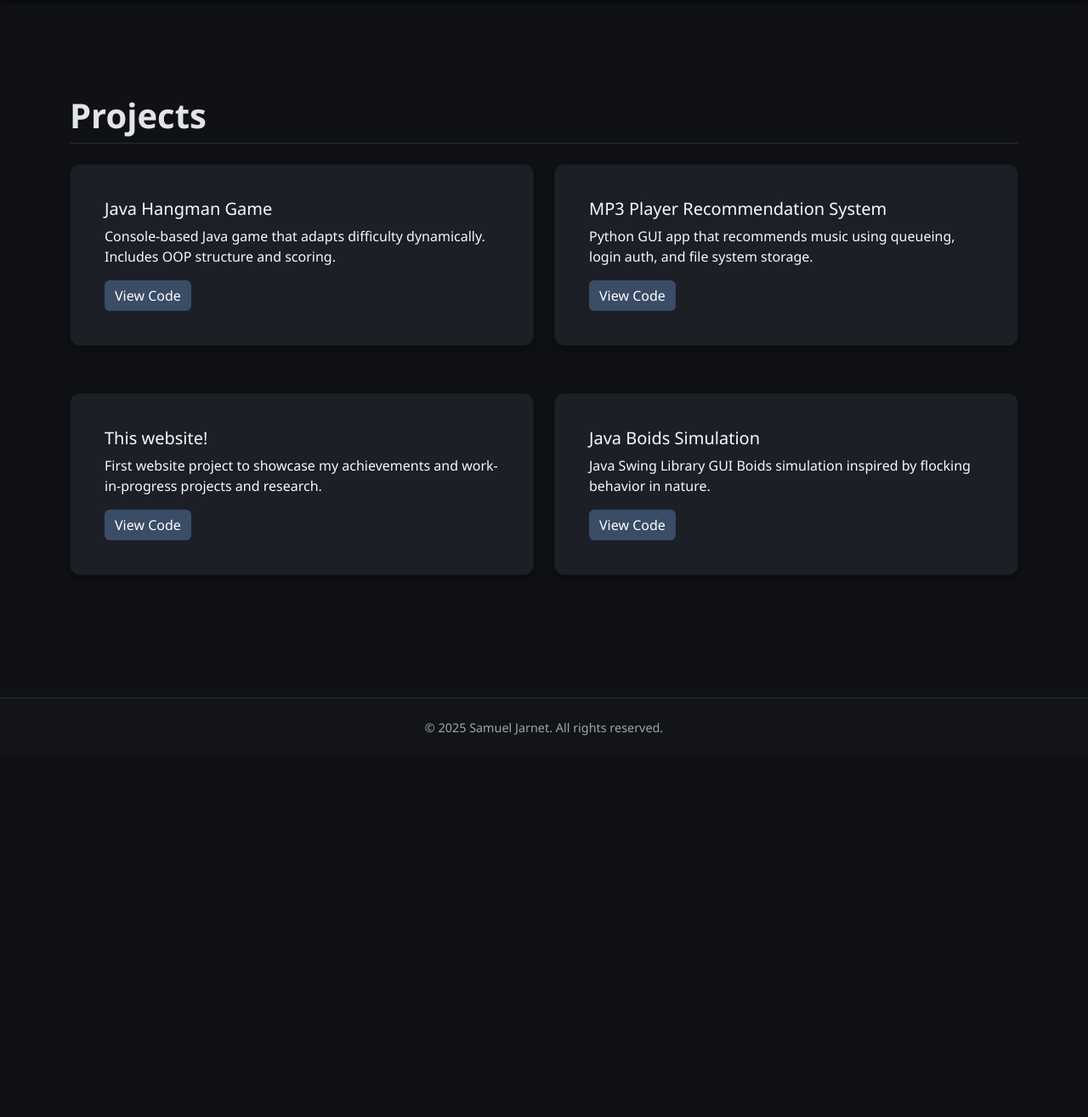
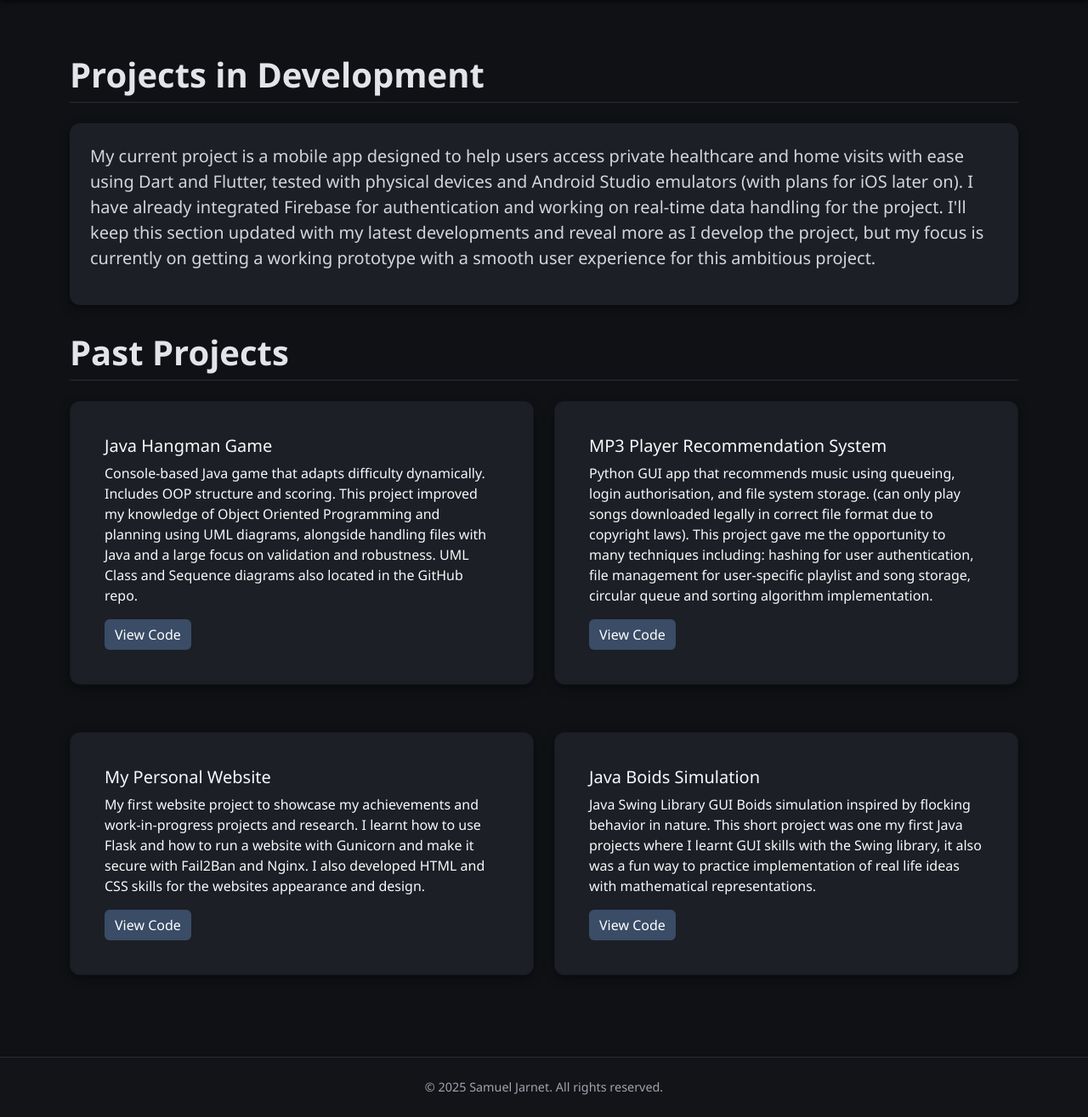
Before and after one commit to SamJarnet/Personal-Website, a Flask app: page /projects in a window 1280 px wide. Shown: the part 56-1371 px from the top of the page at 85% size. Before the commit the page ends 922 px from the top, so only its background shows below. Run offline with Flask 3, Linux system fonts and the light colour scheme.

Commit message:
Updated personal information

```diff
--- a/templates/home.html
+++ b/templates/home.html
@@ -4,7 +4,7 @@
 <header class="py-5 text-center">
     <div class="container">
         <div class="intro-box p-4">
-        <h1 class="display-4">Hi, I'm Samuel Jarnet</h1>
+        <h1 class="display-4">I'm Samuel Jarnet</h1>
         <p class="lead">Student developer at University of Southampton</p>
         </div>
     </div>
@@ -30,7 +30,7 @@
                     <li>Studying at a top Russel Group University: University of Southampton</li>
                     <li>Achieved First Class grade in Year 1 of University</li>
                     <li>A* A* A in A Levels</li>
-                    <li>In a team, I tutored children from ages 7-14 the JavaScript and C# coding language with Code Ninjas</li>
+                    <li>I tutored children from ages 7-14 the JavaScript and C# coding language with Code Ninjas</li>
                 </ul>
             </div>
         </div>
@@ -60,7 +60,6 @@
                     </div>
                 </div>
             </div>
-            <!-- Add more cards as needed -->
         </div>
     </div>
 </section>
--- a/templates/projects.html
+++ b/templates/projects.html
@@ -2,14 +2,25 @@
 
 {% block content %}
 <div class="content-wrapper">
-    <div class="container py-5">
-        <h1 class="mb-4 section-title">Projects</h1>
+    <div class="container py-6">
+        <h1 class="mb-4 section-title">Projects in Development</h1>
+
+        <div class="section-box">
+            <div class="row">
+                <div class="col-md-14">
+                    <p class="lead">My current project is a mobile app designed to help users access private healthcare and home visits with ease using Dart and Flutter, tested with physical devices and Android Studio emulators (with plans for iOS later on). I have already integrated Firebase for authentication and working on real-time data handling for the project. I'll keep this section updated with my latest developments and reveal more as I develop the project, but my focus is currently on getting a working prototype with a smooth user experience for this ambitious project. </p>
+                </div>
+            </div>
+        </div>
+    </div>
+    <div class="container py-6">
+        <h1 class="mb-4 section-title">Past Projects</h1>
         <div class="row g-4">
             <div class="col-md-6">
                 <div class="card custom-card text-light">
                     <div class="card-body">
                         <h5 class="card-title">Java Hangman Game</h5>
-                        <p class="card-text">Console-based Java game that adapts difficulty dynamically. Includes OOP structure and scoring.</p>
+                        <p class="card-text">Console-based Java game that adapts difficulty dynamically. Includes OOP structure and scoring. This project improved my knowledge of Object Oriented Programming and planning using UML diagrams, alongside handling files with Java and a large focus on validation and robustness. UML Class and Sequence diagrams also located in the GitHub repo.</p>
                         <a href="https://github.com/SamJarnet/Java-Hangman-Game" class="btn btn-primary" target="_blank">View Code</a>
                     </div>
                 </div>
@@ -18,7 +29,7 @@
                 <div class="card custom-card text-light">
                     <div class="card-body">
                         <h5 class="card-title">MP3 Player Recommendation System</h5>
-                        <p class="card-text">Python GUI app that recommends music using queueing, login auth, and file system storage.</p>
+                        <p class="card-text">Python GUI app that recommends music using queueing, login authorisation, and file system storage. (can only play songs downloaded legally in correct file format due to copyright laws). This project gave me the opportunity to many techniques including: hashing for user authentication, file management for user-specific playlist and song storage, circular queue and sorting algorithm implementation.</p>
                         <a href="https://github.com/SamJarnet/MP3-Player-Recommendation" class="btn btn-primary" target="_blank">View Code</a>
                     </div>
                 </div>
@@ -26,8 +37,8 @@
             <div class="col-md-6">
                 <div class="card custom-card text-light">
                     <div class="card-body">
-                        <h5 class="card-title">This website!</h5>
-                        <p class="card-text">First website project to showcase my achievements and work-in-progress projects and research.</p>
+                        <h5 class="card-title">My Personal Website</h5>
+                        <p class="card-text">My first website project to showcase my achievements and work-in-progress projects and research. I learnt how to use Flask and how to run a website with Gunicorn and make it secure with Fail2Ban and Nginx. I also developed HTML and CSS skills for the websites appearance and design.</p>
                         <a href="https://github.com/SamJarnet/Personal-Website" class="btn btn-primary" target="_blank">View Code</a>
                     </div>
                 </div>
@@ -36,12 +47,13 @@
                 <div class="card custom-card text-light">
                     <div class="card-body">
                         <h5 class="card-title">Java Boids Simulation</h5>
-                        <p class="card-text">Java Swing Library GUI Boids simulation inspired by flocking behavior in nature.</p>
+                        <p class="card-text">Java Swing Library GUI Boids simulation inspired by flocking behavior in nature. This short project was one my first Java projects where I learnt GUI skills with the Swing library, it also was a fun way to practice implementation of real life ideas with mathematical representations.</p>
                         <a href="https://github.com/SamJarnet/Java-Boids-Simulation" class="btn btn-primary" target="_blank">View Code</a>
                     </div>
                 </div>
             </div>
         </div>
     </div>
+
 </div>
 {% endblock %}
```
Also changed, not shown: templates/about.html (+6 -2 lines).
